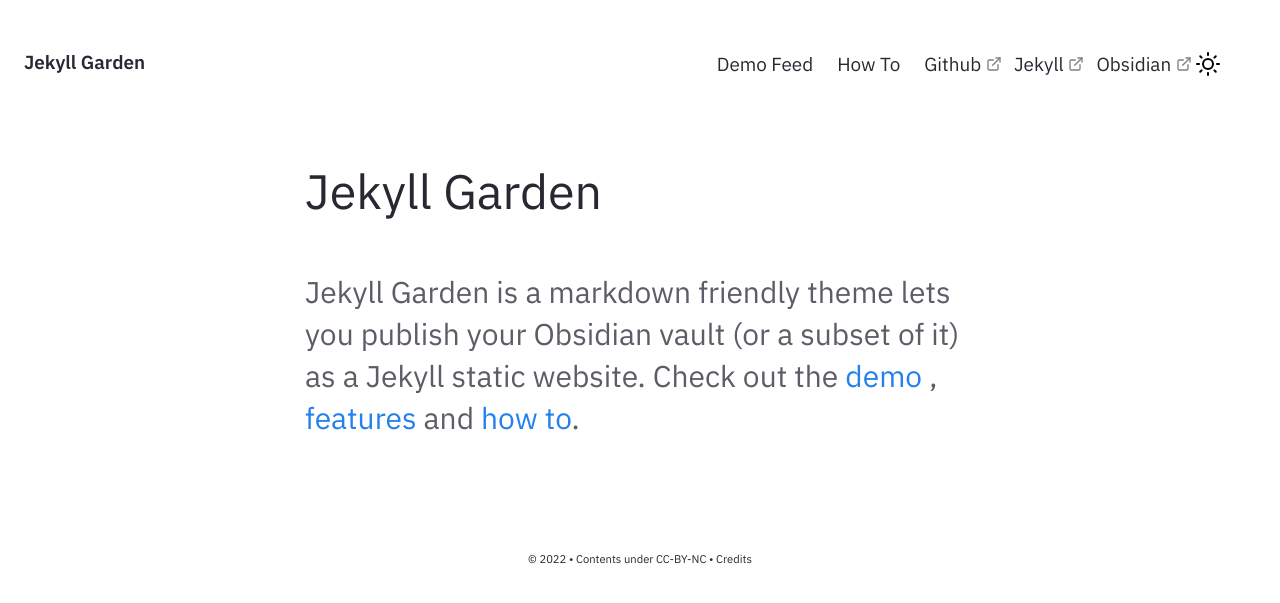
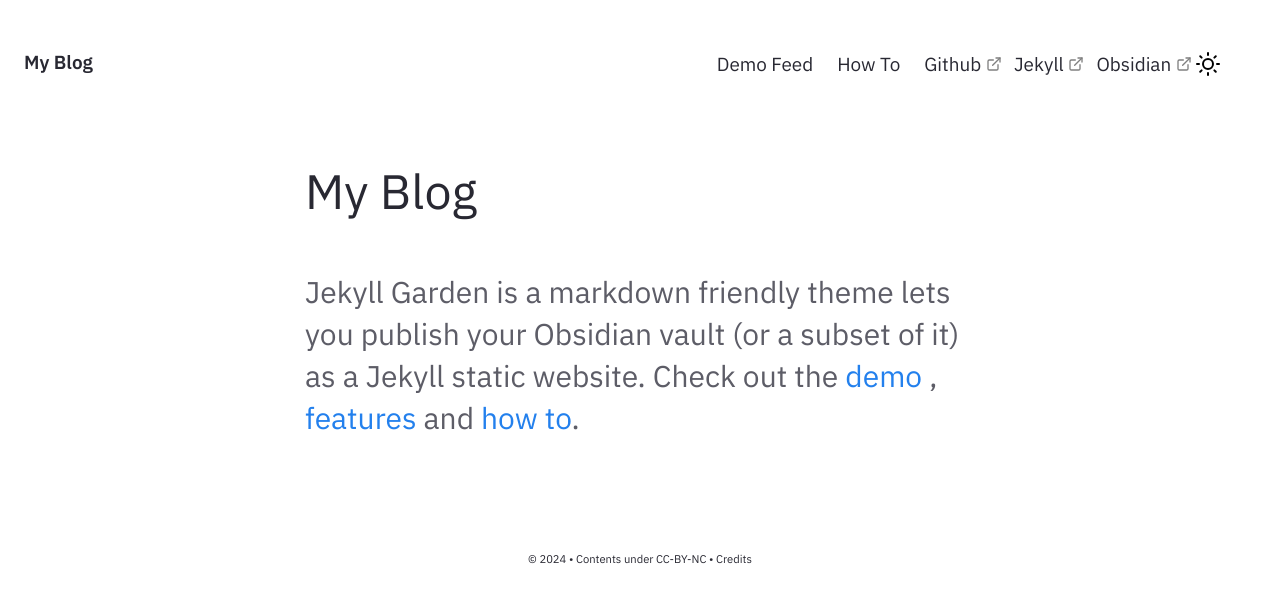
Before and after one commit to woodwood333/woodwood333.github.io, a Jekyll site: the page built from pages/index.md, in a window 1280 px wide. Shown: the top 603 px of the page. Built offline with Jekyll 4.4.1, drawn with Linux system fonts in a browser that asks for light colours.

Commit message:
Update _config.yml
change name

```diff
--- a/_config.yml
+++ b/_config.yml
@@ -27,10 +27,10 @@ baseurl: ""
 
 # Website Header, Description, Footer year and text.
 # If you are deleting this, make sure you remove it from HTML files too
-heading: Jekyll Garden # Change this
+heading: My Blog # Change this
 content: Obsidian ready Jekyll Theme
 copyright:
-  year: © 2022
+  year: © 2024
   msg: Contents under CC-BY-NC
 
 # Set title and content for private & broken link tooltop
```
